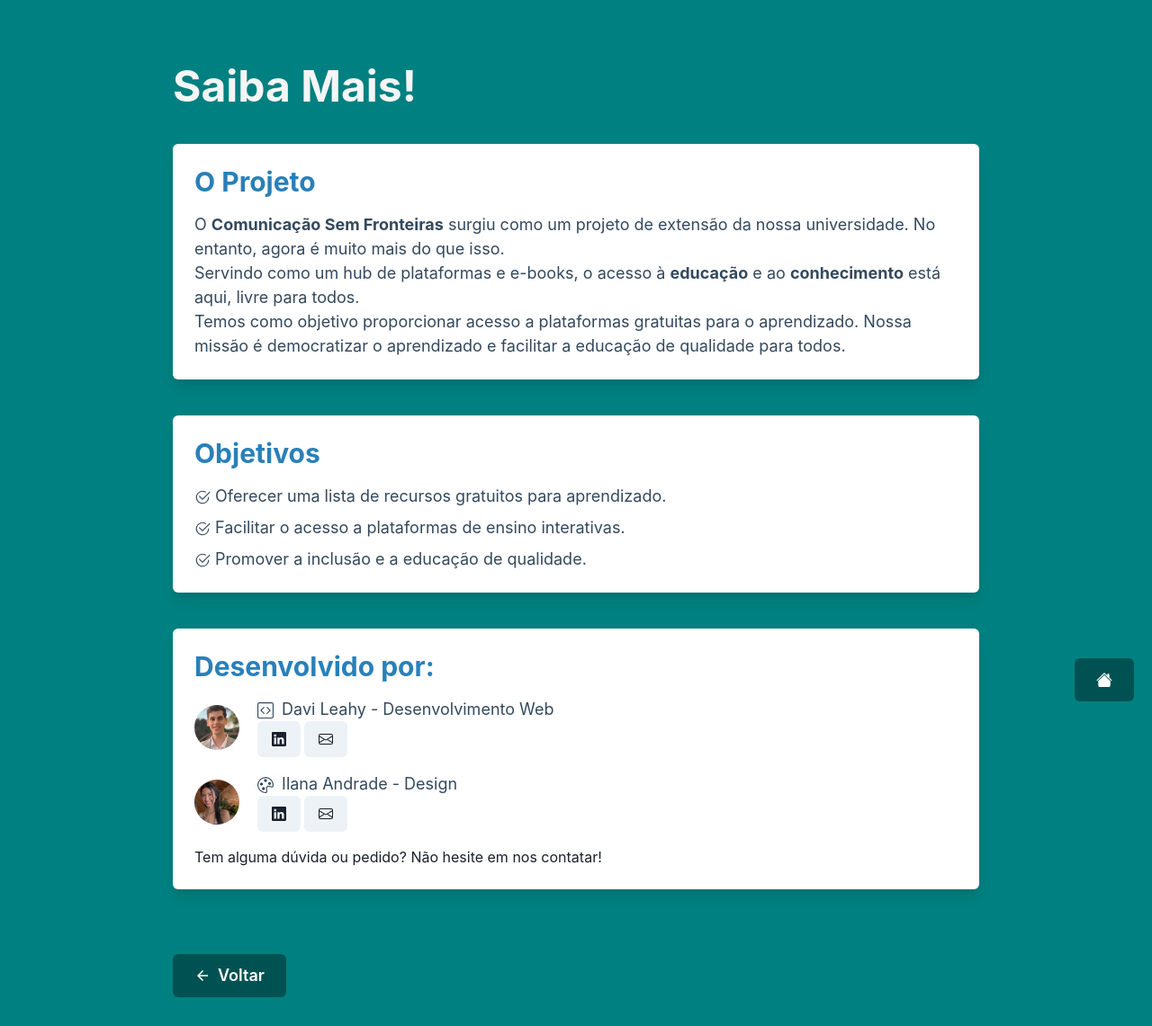
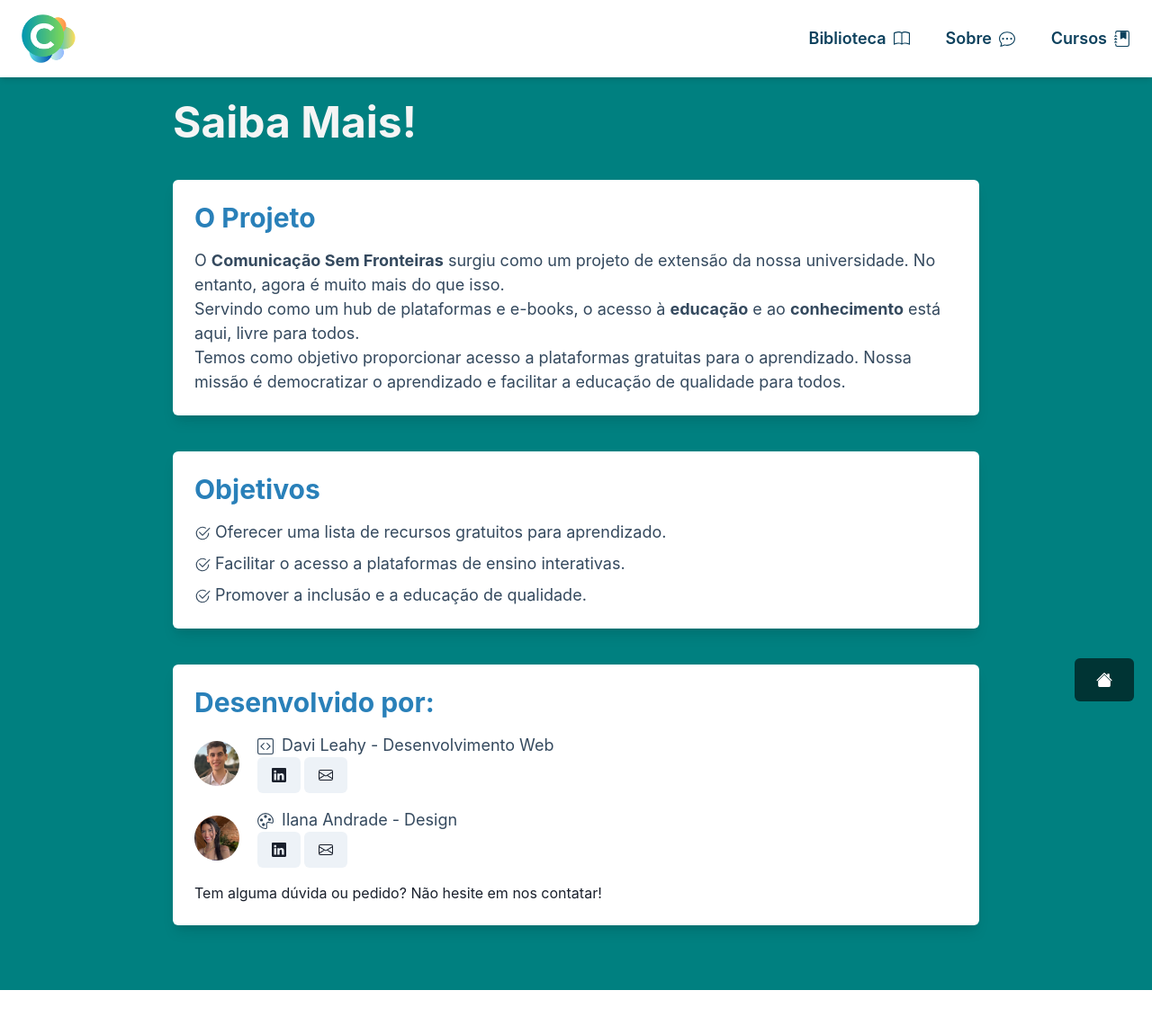
Before and after one commit to davileahy/LivreMente, a React (Create React App) app: page /saiba_mais in a window 1280 px wide. Shown: the whole page at 90% size. After the commit the page ends 1101 px from the top, so only its background shows below. Built offline with nearby package versions, Linux system fonts and the light colour scheme.

Commit message:
MorePage now has Navbar.
- Removed "voltar" button.

```diff
--- a/src/pages/MorePage.js
+++ b/src/pages/MorePage.js
@@ -24,11 +24,14 @@ import { motion } from "framer-motion";
 import foto_ilana from "../assets/developers_images/foto_ilana.jpeg";
 import foto_davi from "../assets/developers_images/foto_davi.jpeg";
 import HomeButton from "../components/HomeButton";
+import Navbar from "../components/Nav";
 
 const MorePage = () => {
   const navigate = useNavigate();
 
   return (
+    <Box>
+      <Navbar />
       <Box
         p={8}
         bg="#f9f9f9"
@@ -39,7 +42,6 @@ const MorePage = () => {
       >
         <VStack spacing={10} align="start" className="w-full max-w-4xl mx-auto">
           <HomeButton />
-
           {/* Animação do título */}
           <motion.div
             initial={{ opacity: 0, y: -50 }}
@@ -51,11 +53,11 @@ const MorePage = () => {
               size="2xl"
               color="whitesmoke"
               textAlign="center"
+              className='mt-10'
             >
               Saiba Mais!
             </Heading>
           </motion.div>
-
           {/* Seção do Projeto */}
           <motion.div
             initial={{ opacity: 0, x: -50 }}
@@ -80,7 +82,6 @@ const MorePage = () => {
               </Text>
             </Box>
           </motion.div>
-
           {/* Seção de Objetivos */}
           <motion.div
             initial={{ opacity: 0, x: 50 }}
@@ -108,7 +109,6 @@ const MorePage = () => {
               </Stack>
             </Box>
           </motion.div>
-
           {/* Seção da Equipe */}
           <motion.div
             initial={{ opacity: 0, y: 50 }}
@@ -147,7 +147,6 @@ const MorePage = () => {
                     </Box>
                   </Box>
                 </Box>
-
                 <Box display="flex" alignItems="center">
                   <Image
                     src={foto_ilana}
@@ -173,33 +172,21 @@ const MorePage = () => {
                     </Box>
                   </Box>
                 </Box>
-
                 <Text>
                   Tem alguma dúvida ou pedido? Não hesite em nos contatar!
                 </Text>
               </Stack>
             </Box>
           </motion.div>
-
           {/* Botão de voltar */}
           <motion.div
             initial={{ opacity: 0, scale: 0.8 }}
             animate={{ opacity: 1, scale: 1 }}
             transition={{ duration: 0.5 }}
           >
-          <Box display="flex" justifyContent="center" mt={8}>
-            <Button
-              colorScheme="blackAlpha"
-              size="lg"
-              onClick={() => navigate("/inicio")}
-              alignSelf={"center"}
-              variant={'solid'}
-            >
-              <ArrowBackIcon mr={2}/> Voltar
-            </Button>
-          </Box>
           </motion.div>
         </VStack>
+      </Box>
     </Box>
   );
 };
```
Lines whose indentation alone changed are shown as unchanged.
